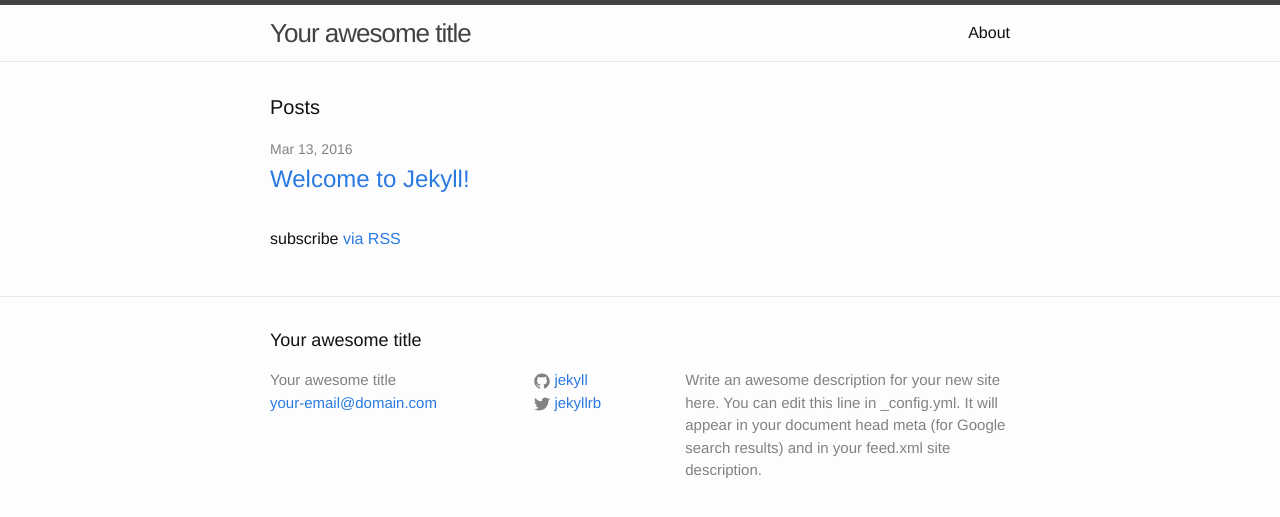
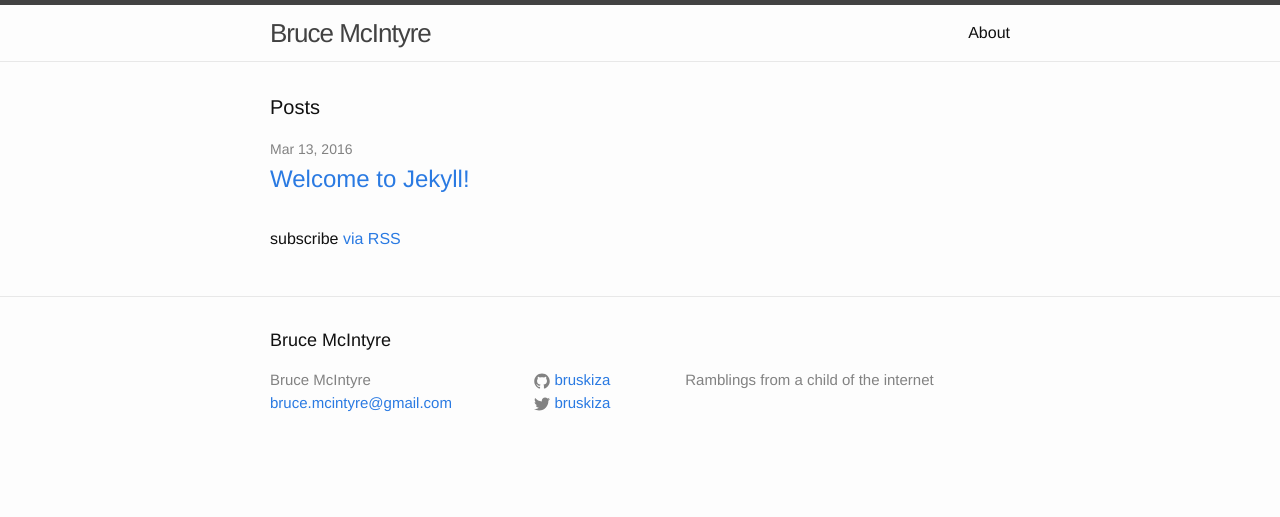
Before and after one commit to bruskiza/bruskiza.github.io, a Jekyll site: the page built from index.html, in a window 1280 px wide. Shown: the top 517 px of the page. Built offline with Jekyll 4.4.1, drawn with Linux system fonts in a browser that asks for light colours; the list of posts is cut into pages by our own code.

Commit message:
Adjusting site settings

```diff
--- a/_config.yml
+++ b/_config.yml
@@ -1,21 +1,19 @@
-# Welcome to Jekyll!
-#
-# This config file is meant for settings that affect your whole blog, values
-# which you are expected to set up once and rarely need to edit after that.
-# For technical reasons, this file is *NOT* reloaded automatically when you use
-# 'jekyll serve'. If you change this file, please restart the server process.
-
 # Site settings
-title: Your awesome title
-email: your-email@domain.com
-description: > # this means to ignore newlines until "baseurl:"
-  Write an awesome description for your new site here. You can edit this
-  line in _config.yml. It will appear in your document head meta (for
-  Google search results) and in your feed.xml site description.
-baseurl: "" # the subpath of your site, e.g. /blog
-url: "http://yourdomain.com" # the base hostname & protocol for your site
-twitter_username: jekyllrb
-github_username:  jekyll
+title: Bruce McIntyre
+email: bruce.mcintyre@gmail.com
+description: "Ramblings from a child of the internet"
+#baseurl: "" # the subpath of your site, e.g. /blog
+#url: "http://yourdomain.com" # the base hostname & protocol for your site
+twitter_username:   bruskiza
+github_username:    bruskiza
+facebook_username:  bruskiza
+header-img: img/home-bg.jpg
 
 # Build settings
 markdown: kramdown
+permalink: pretty
+gems: [jekyll-paginate]
+paginate: 5
+paginate_path: "page:num"
+
+exclude: ["less","node_modules","Gruntfile.js","package.json","README.md"]
```
